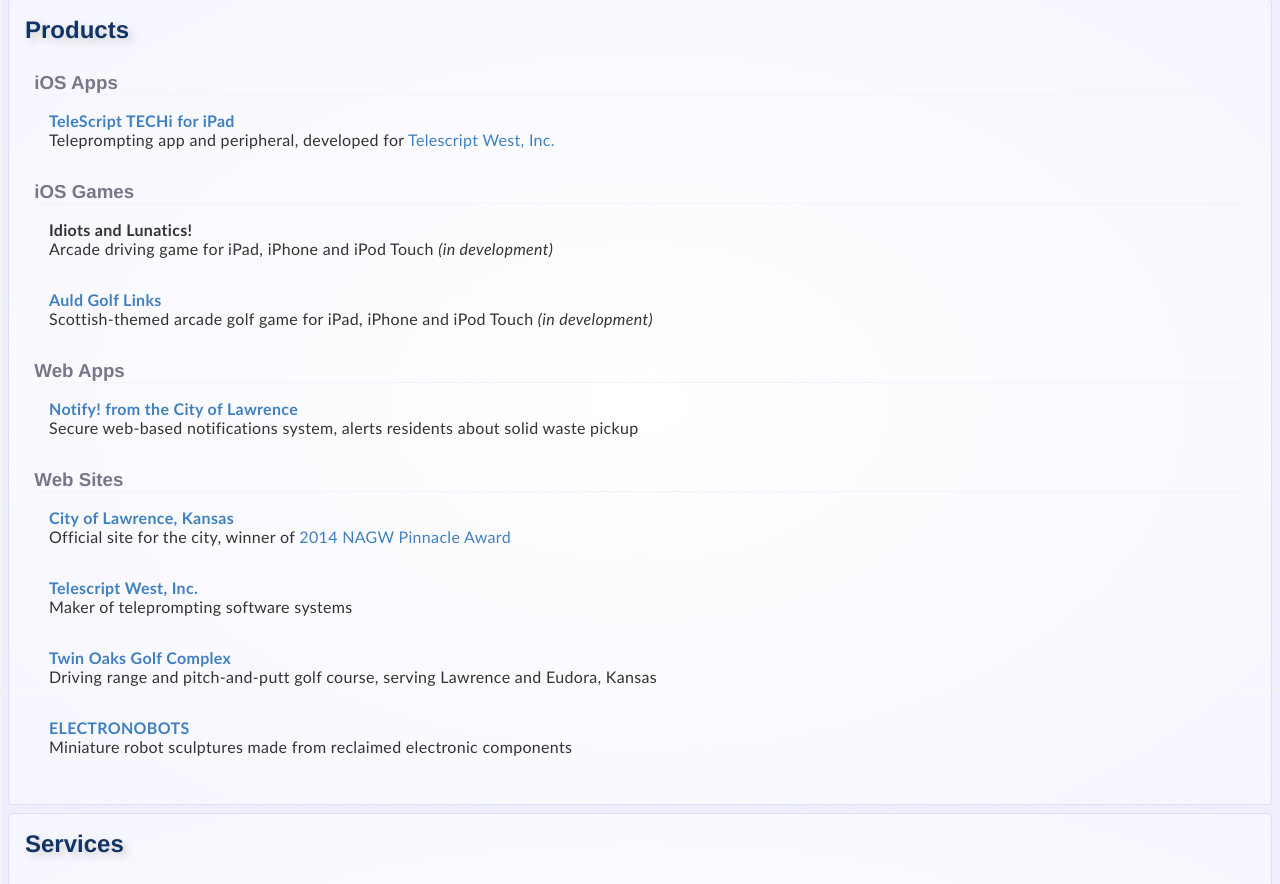
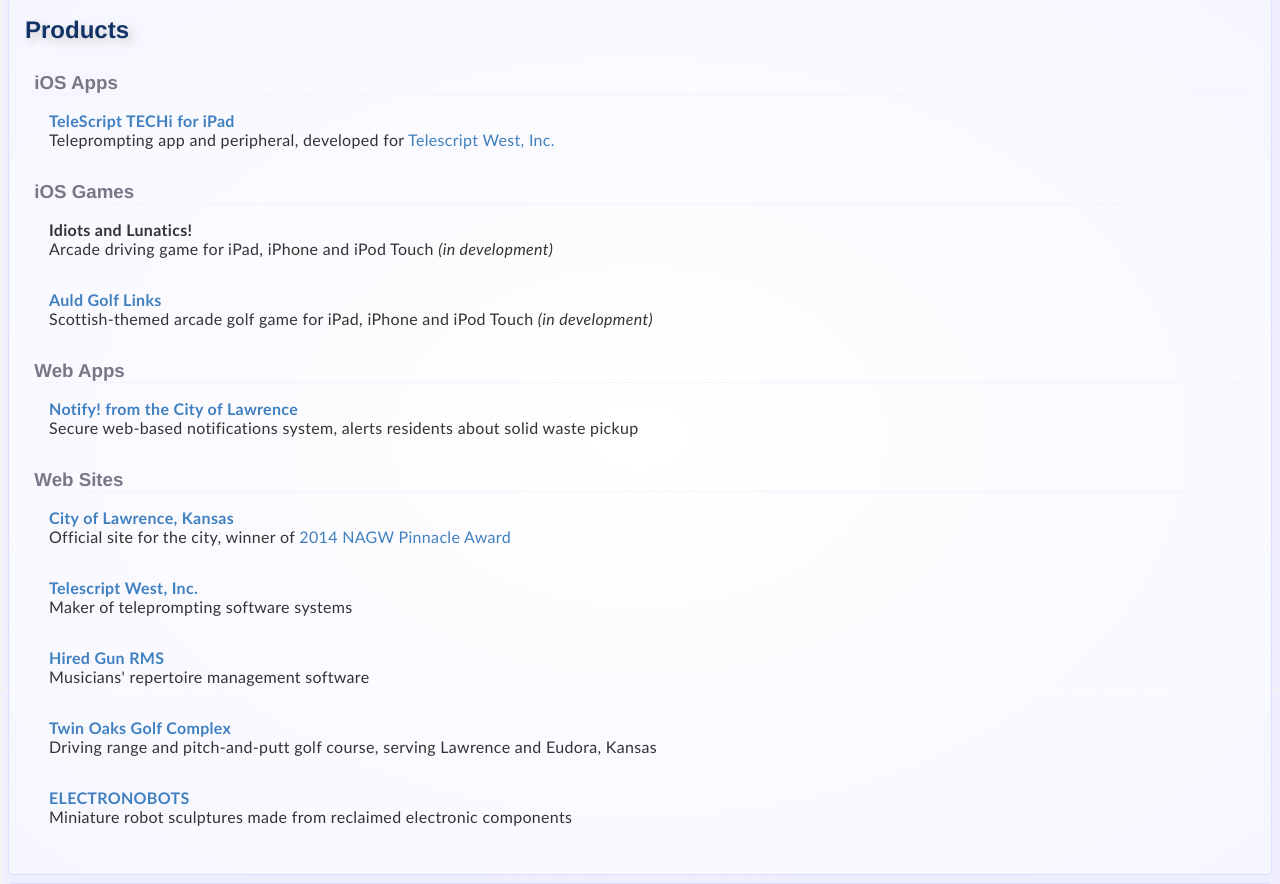
Before and after one commit to cstringer/stringentweb, a PHP site: page / in a window 1280 px wide. Shown: the part 111-995 px from the top of the page. Run offline with PHP 8.4, Linux system fonts and the light colour scheme; some libraries are stand-ins or nearby versions.

Commit message:
Adds link to HGRMS

```diff
--- a/index.php
+++ b/index.php
@@ -91,6 +91,11 @@
     </p>
 
     <p class="item">
+    <b><a href="http://hiredgunrms.com" target="_blank">Hired Gun RMS</a></b><br />
+     Musicians' repertoire management software
+    </p>
+
+    <p class="item">
     <b><a href="http://twinoaksgolf.us" target="_blank">Twin Oaks Golf Complex</a></b><br />
      Driving range and pitch-and-putt golf course, serving Lawrence and Eudora, Kansas
     </p>
```
